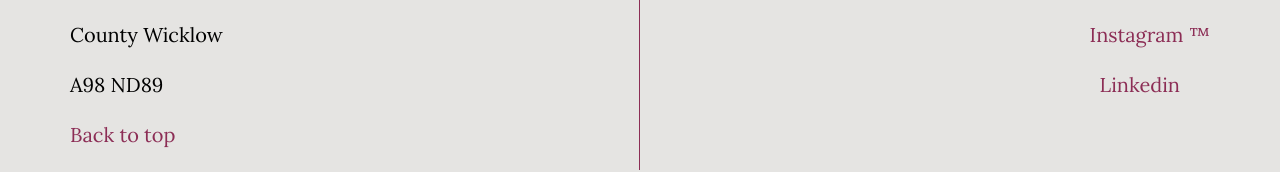
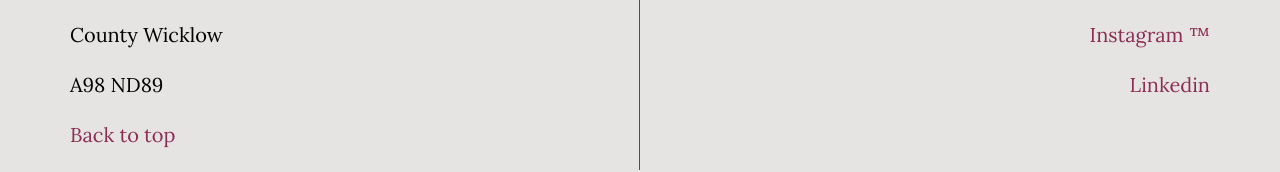
Before and after one commit to DariaPryma/diorbrand, a plain HTML site: page index.html in a window 1280 px wide. Shown: the part 5957-6129 px from the top of the page. Drawn offline with Linux system fonts and the light colour scheme.

Commit message:
Update index.html

```diff
--- a/index.html
+++ b/index.html
@@ -160,7 +160,7 @@
 	<p><a href="mailto:diorpage@gmail.com"> Send Email</a></p>
 	<p><a href="tel:0873459778">Tel: 0873459778</a></p>
 	<p><a href="https://www.instagram.com/dior/" target="_blank">Instagram &trade;</a></p>
-	<p class="cdlogo"><a href="https://www.linkedin.com/" target="_blank">Linkedin</a></p>
+	<p class="linkedin"><a href="https://www.linkedin.com/" target="_blank">Linkedin</a></p>
 	</div>
 
 		 </footer>
```
